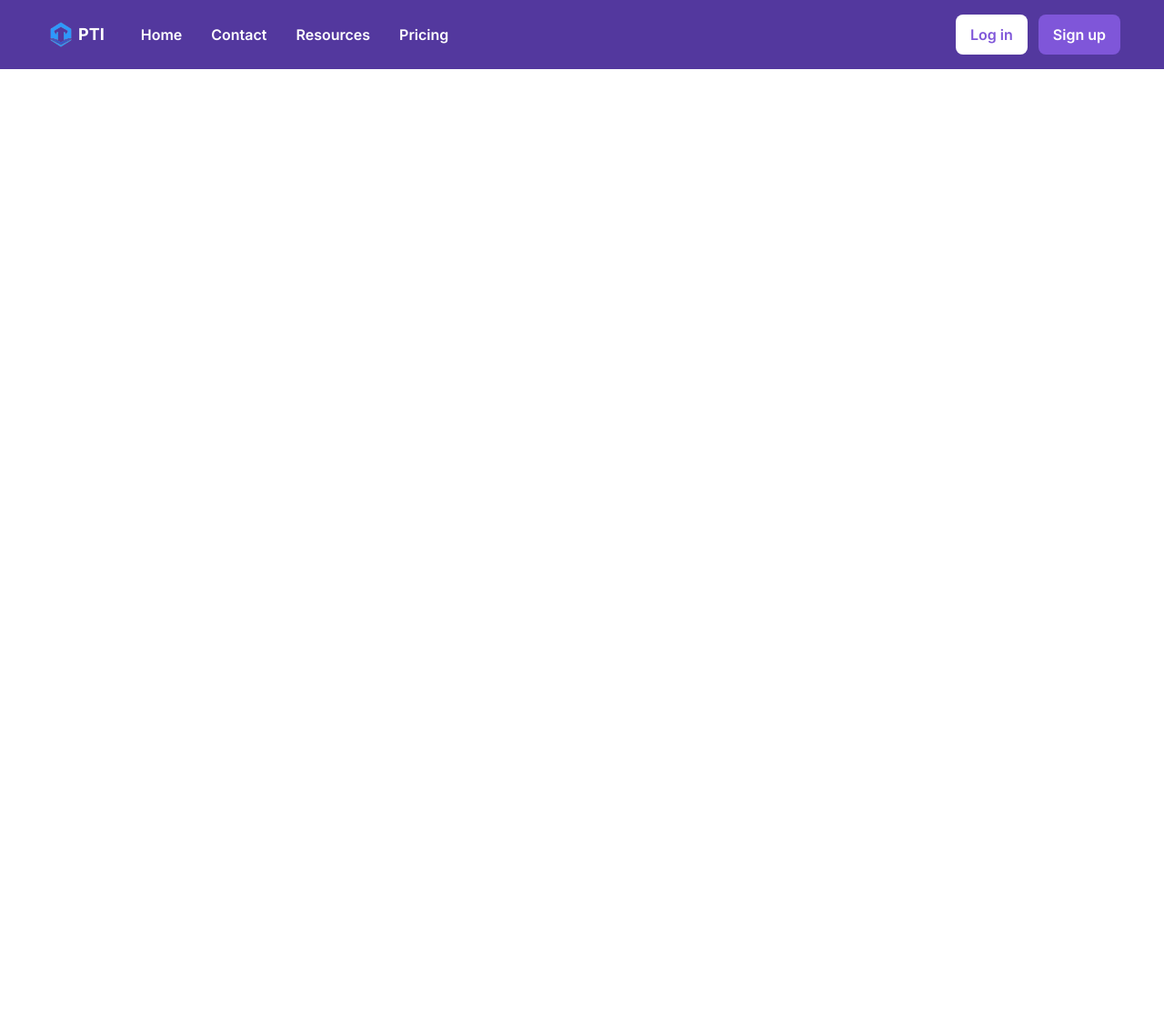
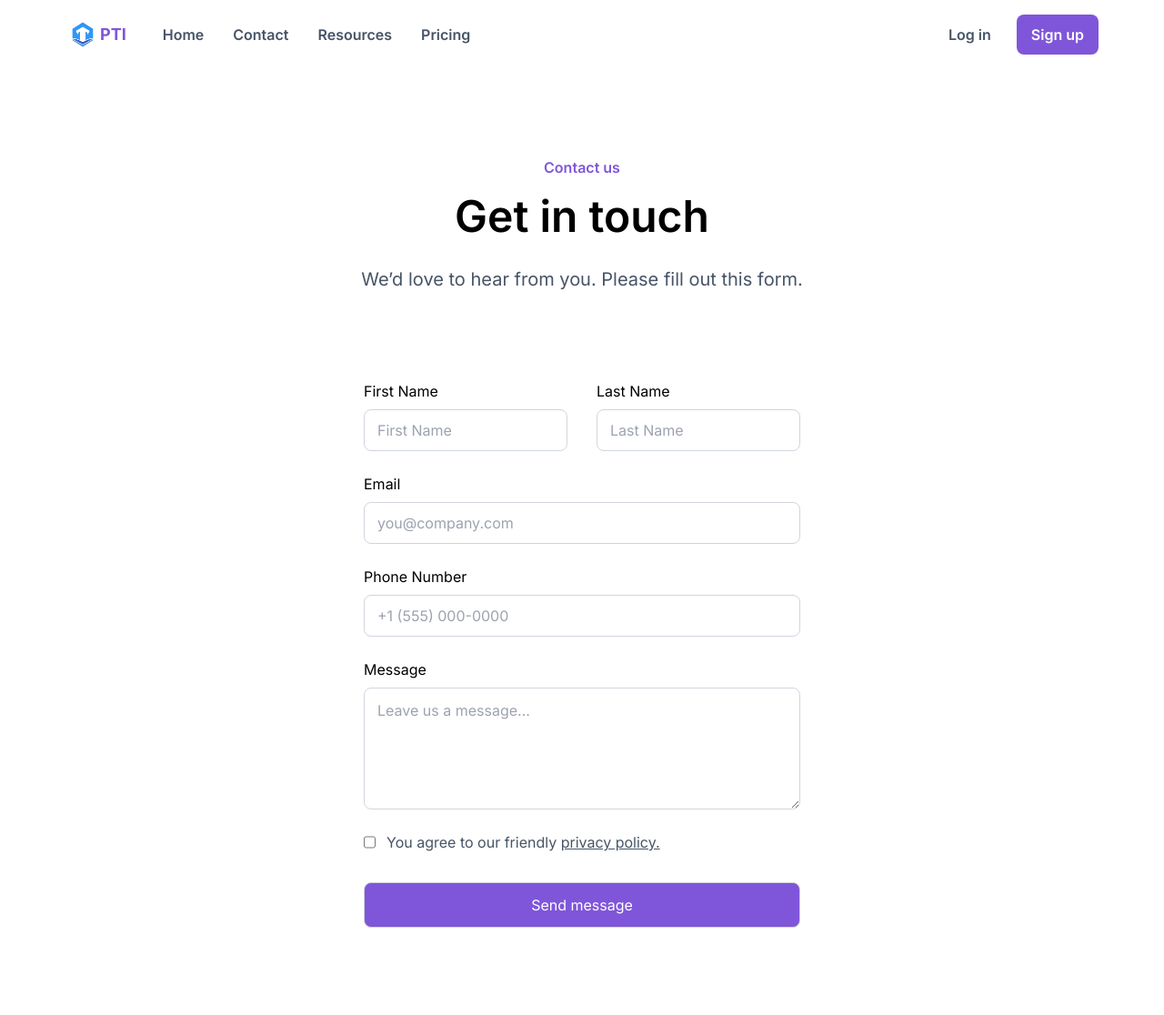
Before and after one commit to muhammadn4bil/web-nebail, a plain HTML site: page index.html in a window 1280 px wide. Shown: the whole page at 91% size. Before the commit the page ends 800 px from the top, so only its background shows below. Drawn offline with nearby package versions, Linux system fonts and the light colour scheme.

Commit message:
finish building the form

```diff
--- a/index.html
+++ b/index.html
@@ -16,29 +16,34 @@
         theme: {
           extend: {
             fontFamily: {
-          sans: ['Inter', 'sans-serif'],
+              sans: ["Inter", "sans-serif"],
             },
-      }
-    }
-  }
+            colors: {
+              primary: "#53389E",
+              secondary: "#7F56D9",
+              rawrring: "#667085",
+              bg: "#475467",
+              bor: "#D0D5DD",
+            },
+          },
+        },
+      };
     </script>
   </head>
   <body class="font-sans">
     <header>
-      <nav class="bg-[#53389E] p-4">
-        <div
-          class="max-w-[1280px] px-8 mx-auto flex justify-between items-center"
-        >
+      <nav class="py-4 px-10">
+        <div class="max-w-7xl px-8 mx-auto flex justify-between items-center">
           <div class="flex gap-[2.5rem] items-center">
             <div class="flex items-center">
               <img src="./image/logo-pti.png" alt="" class="w-[2.375rem]" />
-              <h2 class="text-[1.125rem] font-bold leading-[0.875rem] text-[#FFFFFF]">
+              <h2
+                class="text-[1.125rem] font-bold leading-[0.875rem] text-secondary"
+              >
                 PTI
               </h2>
             </div>
-            <div
-              class="flex gap-8 text-[#FFFFFF] text-[1rem] font-semibold leading-6"
-            >
+            <div class="flex gap-8 text-bg text-[1rem] font-semibold leading-6">
               <a href="">Home</a>
               <a href="">Contact</a>
               <a href="">Resources</a>
@@ -46,11 +51,74 @@
             </div>
           </div>
           <div class="flex gap-3 text-base font-semibold leading-6">
-            <a href="" class="bg-[#FFFFFF] text-[#7F56D9] px-4 py-[0.625rem] rounded-lg">Log in</a>
-            <a href="" class="bg-[#7F56D9] text-[#FFFFFF] px-4 py-[0.625rem] rounded-lg">Sign up</a>
+            <a
+              href=""
+              class="bg-[#FFFFFF] text-bg px-4 py-[0.625rem] rounded-lg"
+              >Log in</a
+            >
+            <a
+              href=""
+              class="bg-[#7F56D9] text-[#FFFFFF] px-4 py-[0.625rem] rounded-lg"
+              >Sign up</a
+            >
           </div>
         </div>
       </nav>
     </header>
+    <main>
+      <section class="py-24 px-10">
+        <div class="max-w-7xl mx-auto text-center">
+          <p class="text-base font-semibold leading-6 text-secondary">
+            Contact us
+          </p>
+          <h2 class="text-5xl font-semibold leading-[3.75rem] mt-3">
+            Get in touch
+          </h2>
+          <p class="text-xl font-normal leading-[1.875rem] text-bg mt-6">
+            We’d love to hear from you. Please fill out this form.
+          </p>
+        </div>
+      </section>
+      <section class="px-10 pb-24">
+        <div class="max-w-7xl mx-auto">
+          <form action="" class="flex flex-col items-center">
+            <div class="flex flex-col gap-6 mb-8">
+              <div class="flex gap-8">
+                <div class="flex flex-col gap-2">
+                  <label for="fname">First Name</label>
+                  <input type="text" id="fname" class="border border-bor py-[0.625rem] px-[0.875rem] rounded-lg w-[14rem]" placeholder="First Name" />
+                </div>
+                <div class="flex flex-col gap-2">
+                  <label for="lname">Last Name</label>
+                  <input type="text" id="lname" class="border border-bor py-[0.625rem] px-[0.875rem] rounded-lg w-[14rem]" placeholder="Last Name" />
+                </div>
+              </div>
+              <div class="flex flex-col gap-2">
+                <label for="email">Email</label>
+                <input type="email" id="email" class="border border-bor py-[0.625rem] px-[0.875rem] rounded-lg" placeholder="you@company.com" />
+              </div>
+              <div class="flex flex-col gap-2">
+                <label for="phone">Phone Number</label>
+                <input type="tel" id="phone" class="border border-bor py-[0.625rem] px-[0.875rem] rounded-lg" placeholder="+1 (555) 000-0000" />
+              </div>
+              <div class="flex flex-col gap-2">
+                <label for="message">Message</label>
+                <textarea name="message" id="message" class="border border-bor py-3 px-[0.875rem] rounded-lg h-[8.375rem]" placeholder="Leave us a message..."></textarea>
+              </div>
+              <div class="flex gap-3">
+                <input type="checkbox"  id="privacy" />
+                <label for="privacy" class="text-bg"
+                  >You agree to our friendly
+                  <a href="" class="underline">privacy policy.</a></label
+                >
+              </div>
+            </div>
+            <div class="border border-bor rounded-lg w-full max-w-[30rem] py-3 px-[1.125rem] bg-secondary">
+              <button type="submit" class="w-full text-center text-white">Send message</button>
+            </div>
+          </form>
+        </div>
+      </section>
+    </main>
   </body>
 </html>
```
Lines whose indentation alone changed are shown as unchanged.
